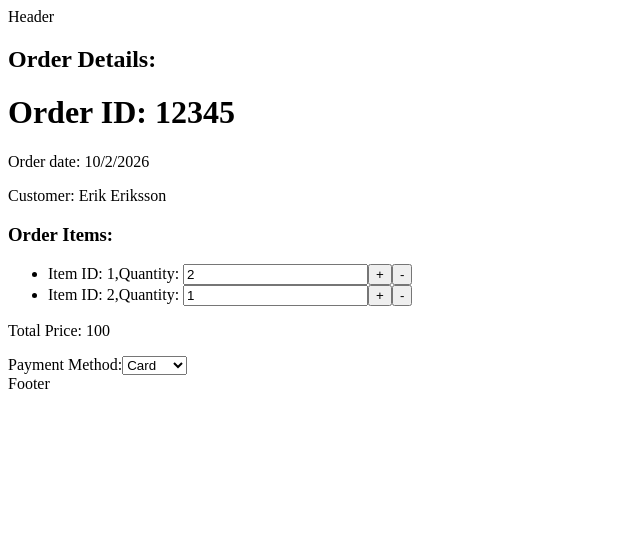
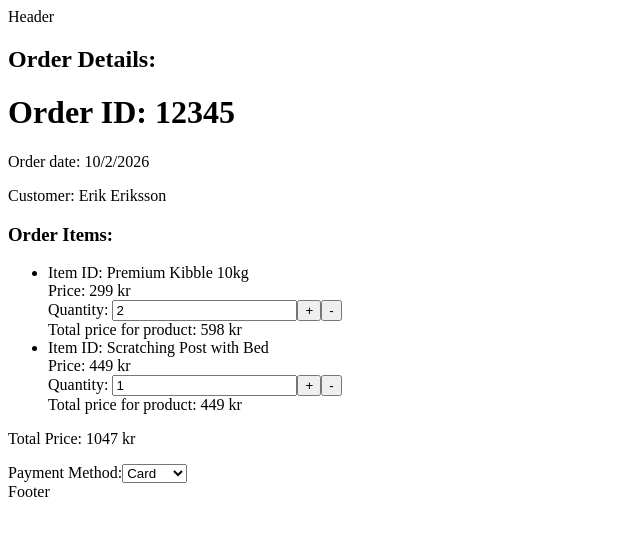
Before and after one commit to ekatera/Webshop_group_project, a React (Vite) app: page /order in a window 1280 px wide. Shown: the top 536 px of the page, without its empty margins (0-640 px from the left). Built offline with nearby package versions, Linux system fonts and the light colour scheme; data requests are answered from the project's data file.

Commit message:
read product into order comp, update product price and total price

```diff
--- a/package.json
+++ b/package.json
@@ -1,5 +1,5 @@
 {
-  "name": "vite-project",
+  "name": "Petpaws",
   "private": true,
   "version": "0.0.0",
   "type": "module",
--- a/src/components/Order.tsx
+++ b/src/components/Order.tsx
@@ -1,9 +1,26 @@
 import { useUserStore } from './Store';
+import { useQuery } from '@tanstack/react-query';
 
 const Order = () => {
+    const {data: products, isLoading, error} = useQuery( {
+        queryKey: ['products'],
+        queryFn: async() => {
+            const response = await fetch('http://localhost:3000/products');
+            const data = await response.json();
+            console.log(data);
+            return data;
+        }
+    } );
+    if ( error ) {
+     console.log(error);
+    }
+
     const order = useUserStore(( state : any ) => state.order);
     const setPayment = useUserStore(( state: any ) => state.setPaymentMethod);
     const updateQuantity = useUserStore(( state : any ) => state.updateQuantity);
+
+    const totalPrice = order?.orderItems.reduce(( sum :number, item:any ) => sum + ( products?.find( (product : any ) => Number(product.id) === Number(item.itemId) )?.price * item.quantity ), 0);
+
     return (
         <div className="order-container">
             <h2>Order Details:</h2>
@@ -15,7 +32,10 @@ const Order = () => {
                 <ul>
                     {order?.orderItems.map (( item: any ) => (
                         <li key={item.itemId}>
-                            Item ID: {item.itemId},
+                            <span>Item ID:  { products?.find( ( product : any ) => Number ( product.id ) === Number( item.itemId ) )?.title } </span><br />
+                            <span>Price:  { products?.find( ( product : any ) => Number ( product.id ) === Number( item.itemId ) )?.price } kr </span>
+
+                            <br />
                             <span>Quantity: <input type="number" value={ item.quantity } readOnly />
                                 <button onClick = {
                                     () => {
@@ -26,11 +46,14 @@ const Order = () => {
                                     { if (item.quantity >= 1) updateQuantity( item.itemId, item.quantity-1 );
                                     }}>
                                 -</button>
+                             <br />
+                            <span>Total price for product:  { products?.find( ( product : any ) => Number ( product.id ) === Number( item.itemId ) )?.price * item.quantity } kr </span>
+
                             </span>
                         </li>
                     ) )}
                 </ul>
-                <p>Total Price: {order?.price}</p>
+                <p>Total Price: { totalPrice } kr</p>
                 <label>
                     Payment Method:
                     <select onChange={(e) => setPayment(e.target.value)}>
--- a/src/components/Store.tsx
+++ b/src/components/Store.tsx
@@ -44,6 +44,10 @@ export const useUserStore = create ( (set)  => (
             return { order: newOrder };
         }), // end setPaymentMethod
 
+        updateOrderPrice: ( price:number ) => set (( state : any ) =>
+            ({
+                order: {...state.order, price }
+             } )),
         updateQuantity: (itemId : number, quantity: number) => set(( state : any) =>
            {
            // if ( quantity > 0 ) {
```
